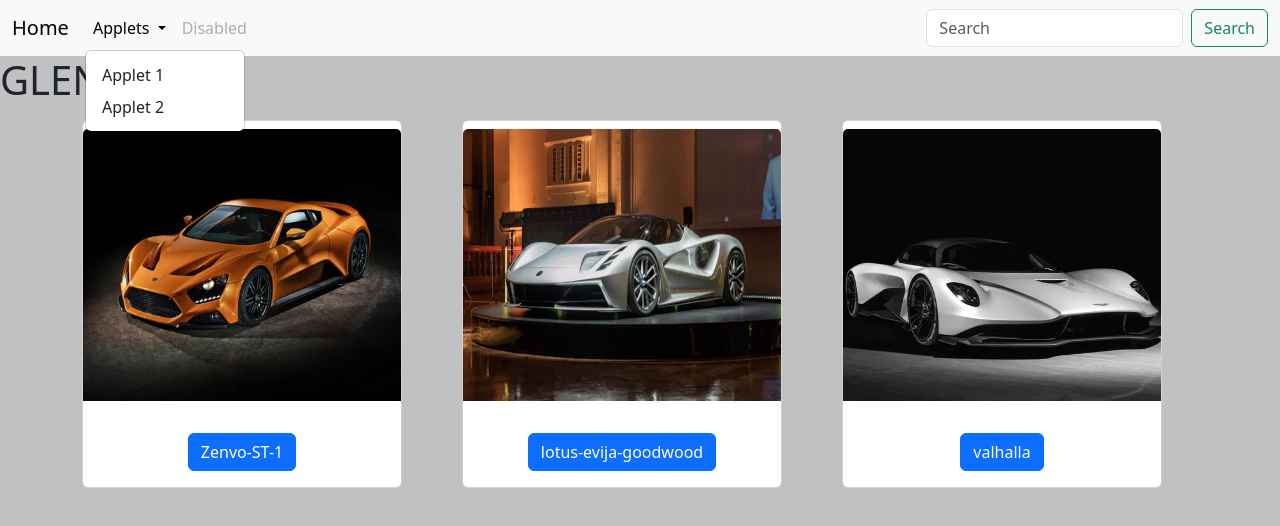
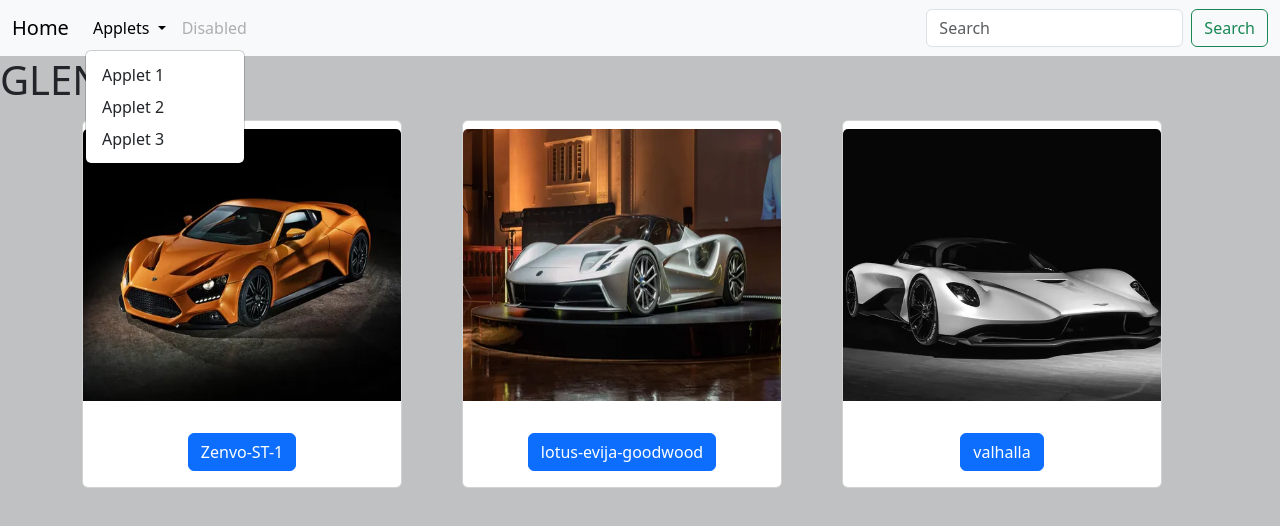
Before and after one commit to Glenix745/IT24A-GLEN-OCMAYON, a plain HTML site: page index.html in a window 1280 px wide. Both pictures are taken after a click on the button "Applets". Drawn offline with nearby package versions, Linux system fonts and the light colour scheme.

Commit message:
added modified index.html

```diff
--- a/index.html
+++ b/index.html
@@ -40,6 +40,7 @@
           <ul class="dropdown-menu">
             <li><a class="dropdown-item" href="applet-1.html">Applet 1</a></li>
             <li><a class="dropdown-item" href="applet-2.html">Applet 2</a></li>
+            <li><a class="dropdown-item" href="applet-3.html">Applet 3</a></li>
           </ul>
         </li>
         <li class="nav-item">
```
